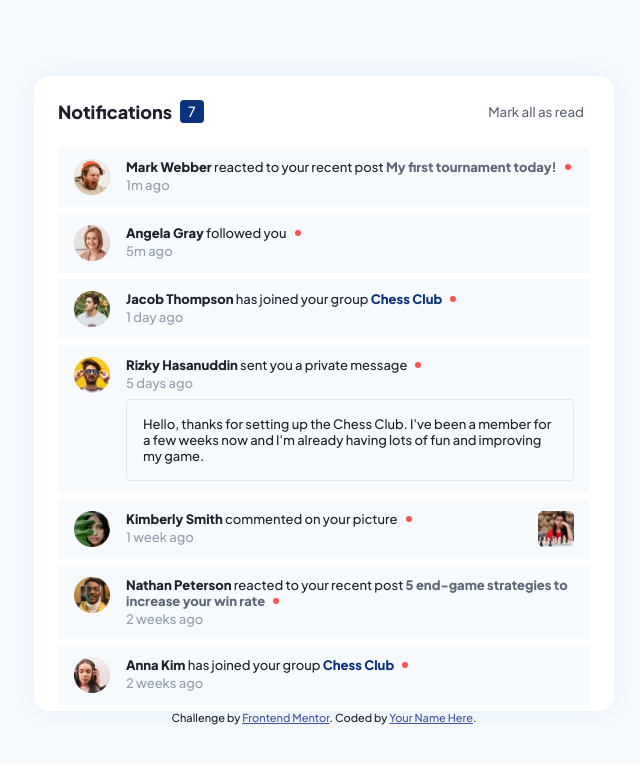
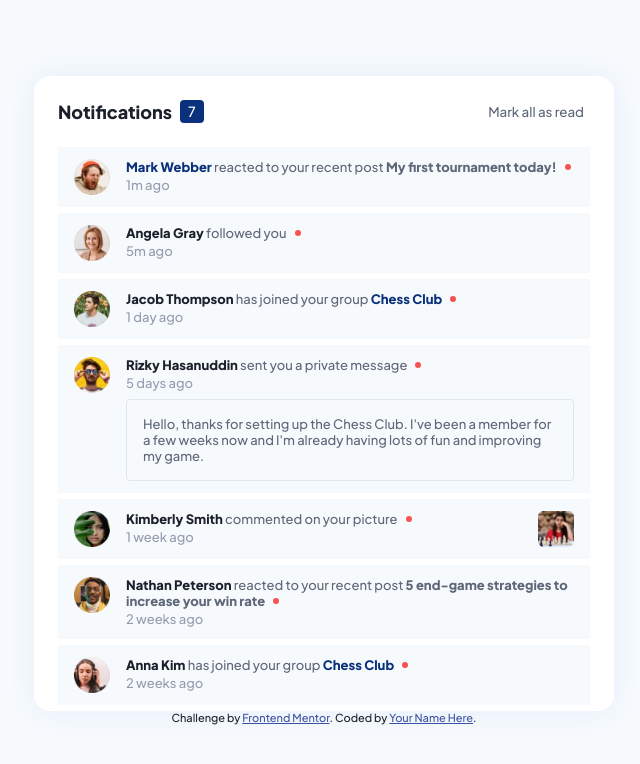
Before and after one commit to Emvil-git/fe-mentor_notifications-page, a React (Create React App) app: page / in a window 1280 px wide. In both pictures the pointer is over the link "Mark Webber". Shown: the top 764 px of the page, without its empty margins (316-956 px from the left). Built offline with nearby package versions, Linux system fonts and the light colour scheme.

Commit message:
feat(UI): add hover and pointer effects

```diff
--- a/src/components/notifCard/NotifCard.scss
+++ b/src/components/notifCard/NotifCard.scss
@@ -9,6 +9,8 @@
     background-color: $grey-blu-vl;
 
     margin-bottom: 6px;
+
+    color: $grey-blu-d;
 
     display: flex;
 
@@ -34,6 +36,10 @@
 
     &__name{
         color: $blue-vd !important;
+        cursor: pointer;
+        &:hover{
+            color: $blue !important;
+        }
     }
 
     &__group{
@@ -55,6 +61,10 @@
         border: 1px solid $grey-blu-l2;
         padding: 16px;
         border-radius: 4px;
+        cursor: pointer;
+        &:hover{
+            background-color: $grey-blu-l1;
+        }
     }
 
 
@@ -75,8 +85,13 @@
 
 #post-title{
     color: $grey-blu-d;
+    cursor: pointer;
+        &:hover{
+            color: $blue !important;
+        }
 }
 
 #group-name{
     color: $blue;
+    cursor: pointer;
 }
```
